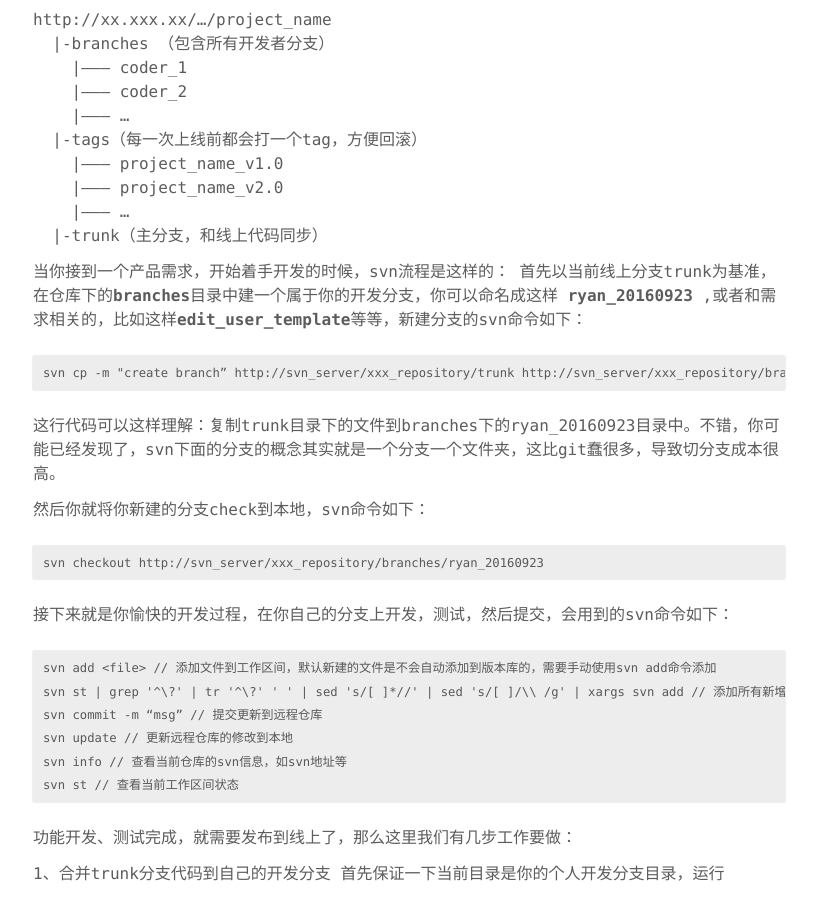
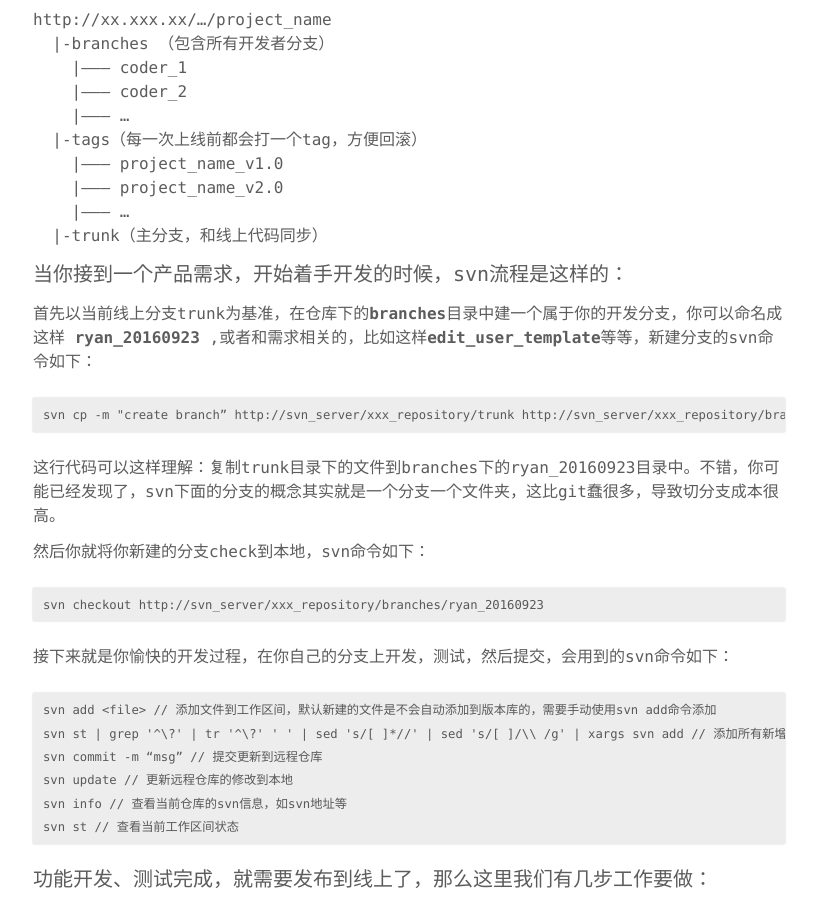
Before and after one commit to engineer-dahe/dahe.github.io, a Jekyll site: the page built from _posts/2016-08-25-30-minutes-to-master-svn.md, in a window 1280 px wide and 900 px high, scrolled down 311 px. Shown: the whole window, without its empty margins (231-1048 px from the left). Built offline with Jekyll 4.4.1, drawn with Linux system fonts in a browser that asks for light colours.

````diff
--- a/_posts/2016-08-25-30-minutes-to-master-svn.md
+++ b/_posts/2016-08-25-30-minutes-to-master-svn.md
@@ -23,7 +23,7 @@ http://xx.xxx.xx/.../project_name <br />
 &nbsp;&nbsp;|-trunk（主分支，和线上代码同步）<br />
 
 
-当你接到一个产品需求，开始着手开发的时候，svn流程是这样的：
+#### 当你接到一个产品需求，开始着手开发的时候，svn流程是这样的：
 首先以当前线上分支trunk为基准，在仓库下的**branches**目录中建一个属于你的开发分支，你可以命名成这样 **ryan_20160923** ,或者和需求相关的，比如这样**edit_user_template**等等，新建分支的svn命令如下：
 
 ```
@@ -48,7 +48,7 @@ svn info // 查看当前仓库的svn信息，如svn地址等
 svn st // 查看当前工作区间状态
 ```
 
-功能开发、测试完成，就需要发布到线上了，那么这里我们有几步工作要做：
+#### 功能开发、测试完成，就需要发布到线上了，那么这里我们有几步工作要做：
 
 1、合并trunk分支代码到自己的开发分支
 首先保证一下当前目录是你的个人开发分支目录，运行
````
